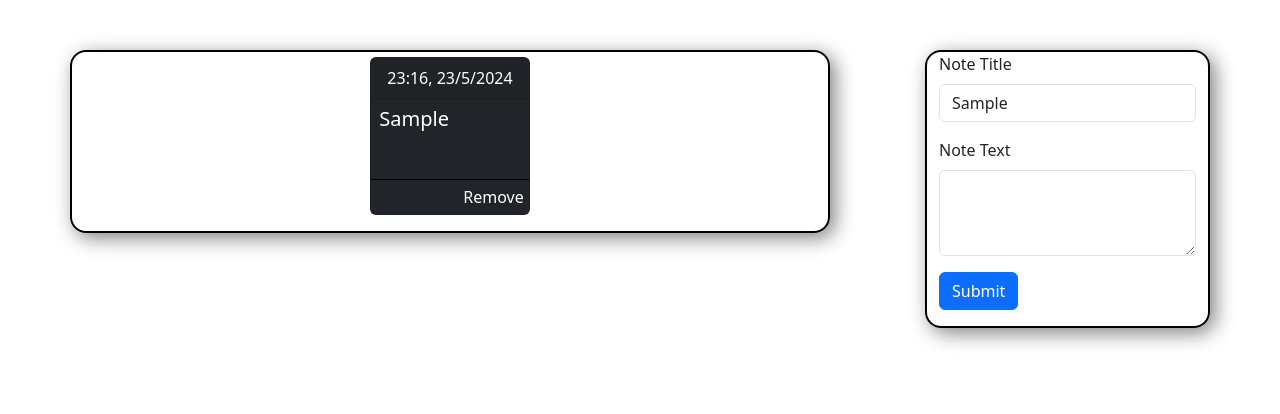
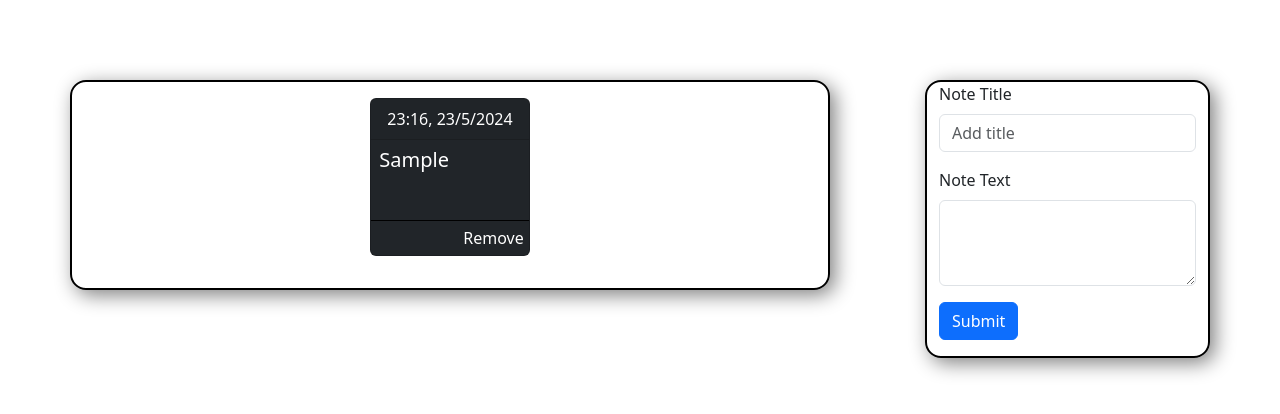
Before and after one commit to sakincse21/note-cards, a plain HTML site: page index.html in a window 1280 px wide. Both pictures are taken after typing "Sample" into the empty fields and a click on the button "Submit". Drawn offline with nearby package versions, Linux system fonts and the light colour scheme.

Commit message:
did modification a little

```diff
--- a/index.html
+++ b/index.html
@@ -14,8 +14,8 @@
 
     <div class="container">
         <div class="row justify-content-between">
-            <div class="col-md-8 d-flex justify-content-center align-items-center" id="all-notes-container">
-                <div class="card text-bg-dark mb-3 note" style="max-width: 18rem;" id="example-note">
+            <div class="col-md-8 d-flex justify-content-center align-items-center p-3" id="all-notes-container">
+                <div class="card text-bg-dark mb-3 note m-auto" style="max-width: 18rem;" id="example-note">
                     <div class="card-header">10:30, 11:9:2024</div>
                     <div class="card-body">
                         <h5 class="card-title p-2">Hello! I'm note title.</h5>
@@ -28,11 +28,11 @@
             <div class="col-md-3 align-items-center" id="new-note-container">
                 <div class="mb-3">
                     <label for="exampleFormControlInput1" class="form-label">Note Title</label>
-                    <input type="text" class="form-control" placeholder="Add title"  id="note-title" value="">
+                    <input type="text" class="form-control" placeholder="Add title"  id="note-title" >
                 </div>
                 <div class="mb-3">
                     <label for="exampleFormControlTextarea1" class="form-label" >Note Text</label>
-                    <textarea type="text" class="form-control" rows="3" id="note-text" value=""> </textarea>
+                    <textarea type="text" class="form-control" rows="3" id="note-text" > </textarea>
                 </div>
                 <div class="col-auto">
                     <button type="submit" class="btn btn-primary mb-3" id="submit-button">Submit</button>
--- a/js/script.js
+++ b/js/script.js
@@ -44,19 +44,18 @@
 document.getElementById('submit-button').addEventListener('click', function () {
     const date = new Date();
     const newDate = '' + date.getHours() + ':' + date.getMinutes() + ', ' + date.getDate() + '/' + date.getMonth() + '/' + date.getFullYear();
-    const newTitle = document.getElementById('note-title').value + '';
-    const newText = document.getElementById('note-text').value + '';
-
-    const exampleNote = document.getElementById('example-note');
-    if (exampleNote != undefined) {
-        exampleNote.remove();
-    }
+    const newTitle = document.getElementById('note-title').value+'';
+    const newText = document.getElementById('note-text').value+'';
 
     if (newText == '' && newTitle == '') {
-        alert('add some text');
+        alert('Add some text');
     } else {
 
 
+        const exampleNote = document.getElementById('example-note');
+        if (exampleNote != undefined) {
+            exampleNote.remove();
+        }
 
         const cardHeaderDiv = document.createElement('div');
         cardHeaderDiv.className = 'card-header';
@@ -75,7 +74,7 @@ document.getElementById('submit-button').addEventListener('click', function () {
         removeDiv.innerText = 'Remove';
 
         const noteDiv = document.createElement('div');
-        noteDiv.className = 'card text-bg-dark mb-3 note';
+        noteDiv.className = 'card text-bg-dark mb-3 note m-auto';
         noteDiv.style = 'max-width: 18rem;';
         noteDiv.appendChild(cardHeaderDiv);
         noteDiv.appendChild(cardTitleH5);
@@ -84,6 +83,9 @@ document.getElementById('submit-button').addEventListener('click', function () {
 
         const allNotesContainer = document.getElementById('all-notes-container');
         allNotesContainer.appendChild(noteDiv);
+
+        document.getElementById('note-title').value = '';
+        document.getElementById('note-text').value = '';
     }
 });
 
--- a/style/style.css
+++ b/style/style.css
@@ -9,9 +9,11 @@ body{
     box-shadow: 5px 5px 20px gray;
     height: 100%;
     flex-wrap: wrap;
+    margin-top: 30px;
 
 }
 #new-note-container{
+    margin-top: 30px;;
     border: 2px solid black;
     border-radius: 16px;
     box-shadow: 5px 5px 20px gray;
@@ -23,5 +25,5 @@ body{
     border-top: 1px solid black;
 }
 .note{
-    margin: 5px 5px;
+//    margin: 5px 5px;
 }
```
